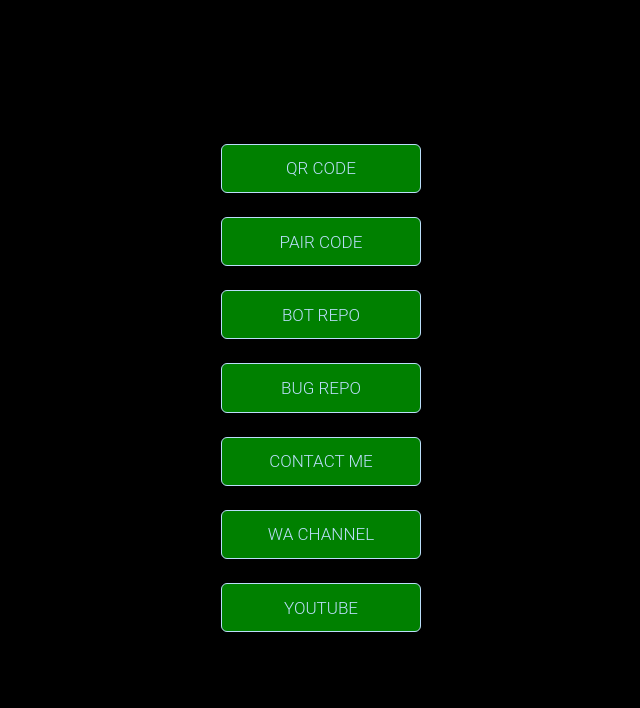
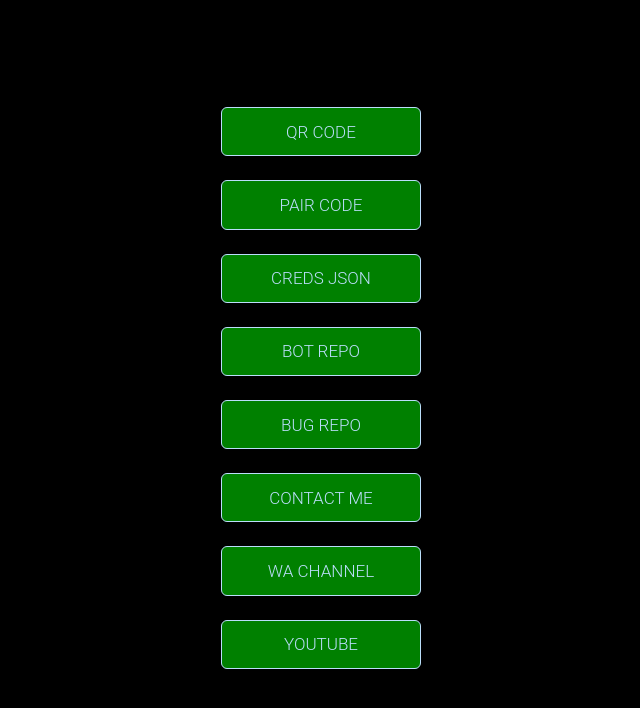
Before and after one commit to Toxic1239/Toxic-session-id, a website: page wasipage.html in a window 1280 px wide. Shown: the whole page, without its empty margins (319-959 px from the left). Drawn offline with Linux system fonts and the light colour scheme.

Commit message:
Update wasipage.html

```diff
--- a/wasipage.html
+++ b/wasipage.html
@@ -78,6 +78,7 @@
 
   <button onclick="window.open(`/wasiqr`)" class="btn">QR Code</button>
   <button onclick="window.open(`/pair`)" class="btn">Pair Code</button>
+    <button onclick="window.open(`https://replit.com/@obidikechikadib/Toxic-Creds#main.sh`)" class="btn">Creds Json</button>
   <button onclick="window.open(`https://github.com/Toxic1239/RIASGREMORYBOT`)" class="btn">Bot Repo</button>
   <button onclick="window.open(`https://github.com/Toxic1239/Zenon_Crash`)" class="btn">Bug Repo</button>
   <button onclick="window.open(`https://t.me/Toxxicn_bot`)" class="btn">Contact Me</button>
```
